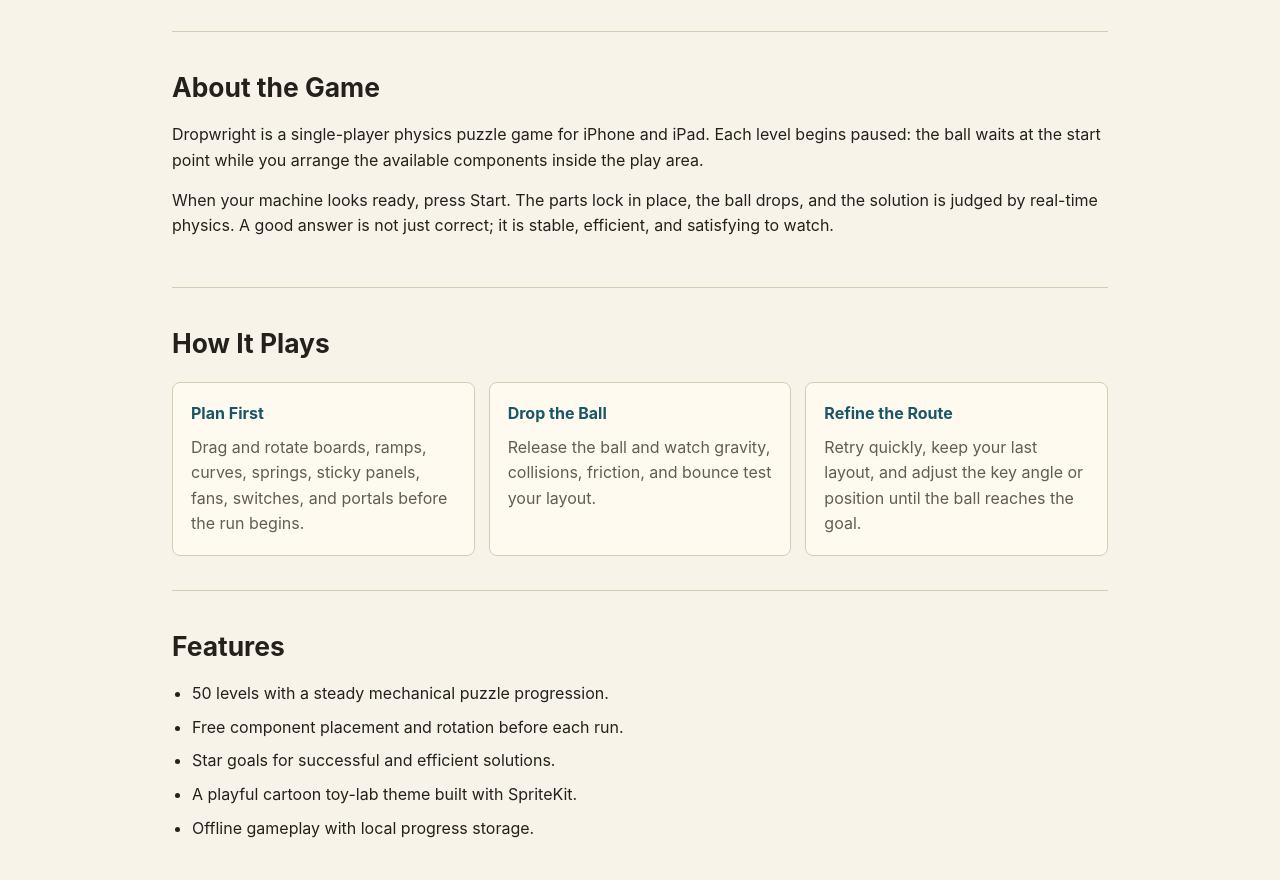
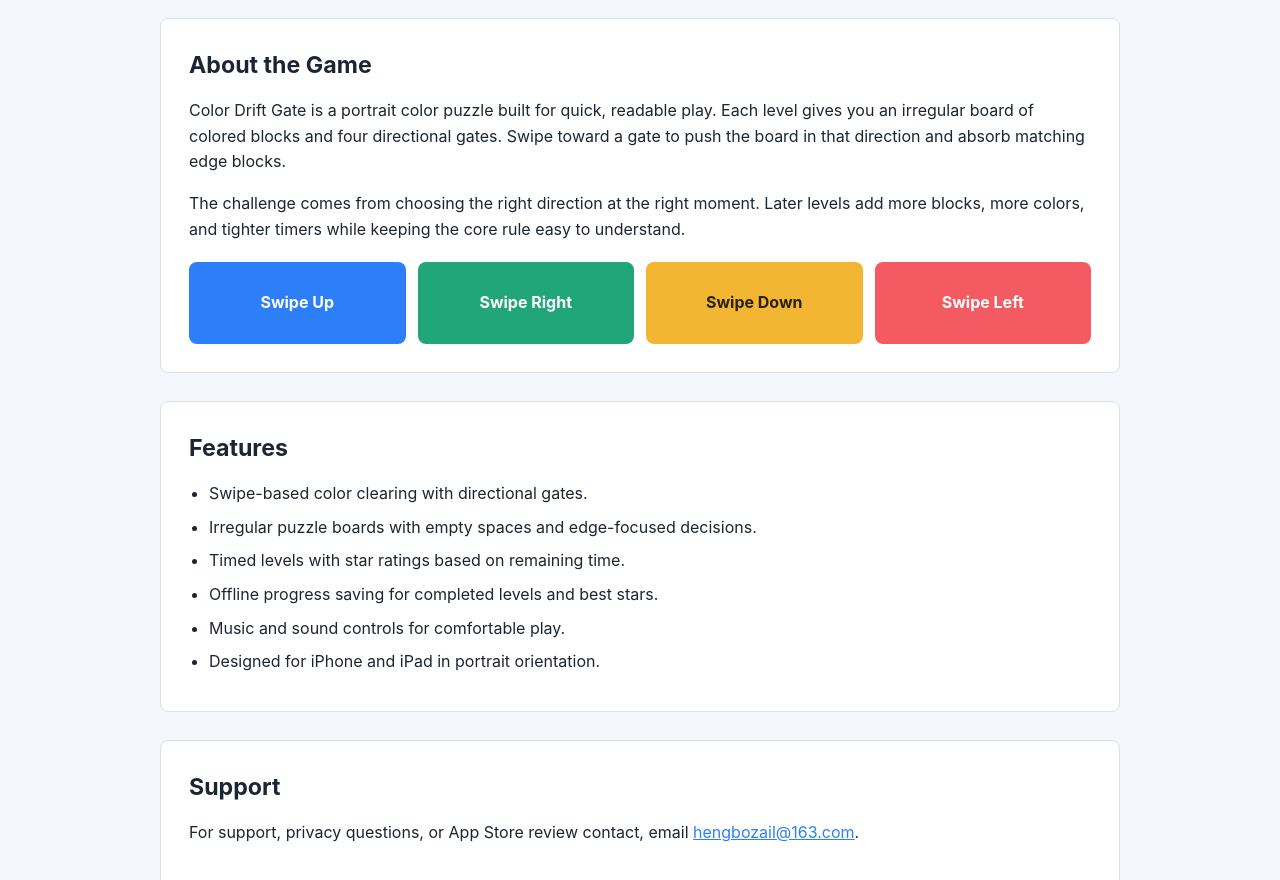
Before and after one commit to CrosswhiteHirt/ColorDriftGate, a plain HTML site: page index.html in a window 1280 px wide. Shown: the part 285-1165 px from the top of the page. Drawn offline with Linux system fonts and the light colour scheme.

Commit message:
Add files via upload

```diff
--- a/index.html
+++ b/index.html
@@ -3,17 +3,20 @@
 <head>
   <meta charset="utf-8">
   <meta name="viewport" content="width=device-width, initial-scale=1">
-  <title>Dropwright</title>
+  <title>Color Drift Gate</title>
+  <meta name="description" content="Color Drift Gate is a swipe-based color puzzle game for iPhone and iPad.">
   <style>
     :root {
       color-scheme: light;
-      --bg: #f7f3e8;
-      --ink: #24211c;
-      --muted: #625d53;
-      --panel: #fffaf0;
-      --line: #d8cbb4;
-      --accent: #2f7d8f;
-      --accent-dark: #195667;
+      --ink: #1b2533;
+      --muted: #5d6878;
+      --line: #d8e0ea;
+      --panel: #ffffff;
+      --bg: #f4f8fc;
+      --blue: #2d7ff9;
+      --green: #21a67a;
+      --yellow: #f2b632;
+      --red: #f45a62;
     }
 
     * {
@@ -28,150 +31,150 @@
       background: var(--bg);
     }
 
-    main {
-      max-width: 980px;
-      margin: 0 auto;
-      padding: 48px 22px;
-    }
-
-    .hero {
-      padding: 42px 0 34px;
+    header {
+      padding: 72px 20px 56px;
+      text-align: center;
+      background:
+        linear-gradient(90deg, rgba(45, 127, 249, 0.14), rgba(33, 166, 122, 0.14)),
+        #ffffff;
       border-bottom: 1px solid var(--line);
     }
 
-    .eyebrow {
-      margin: 0 0 12px;
-      color: var(--accent-dark);
-      font-weight: 700;
-      letter-spacing: 0.06em;
-      text-transform: uppercase;
-      font-size: 0.82rem;
+    main {
+      width: min(960px, calc(100% - 32px));
+      margin: 0 auto;
+      padding: 36px 0 56px;
     }
 
     h1 {
-      margin: 0;
-      font-size: clamp(2.4rem, 7vw, 4.8rem);
-      line-height: 1;
+      margin: 0 0 12px;
+      font-size: clamp(2.2rem, 5vw, 4rem);
+      line-height: 1.05;
     }
 
-    .lead {
-      max-width: 720px;
-      margin: 22px 0 0;
-      font-size: 1.18rem;
+    h2 {
+      margin: 0 0 14px;
+      font-size: 1.45rem;
+    }
+
+    p {
+      margin: 0 0 16px;
+    }
+
+    .tagline {
+      max-width: 680px;
+      margin: 0 auto;
+      font-size: 1.15rem;
       color: var(--muted);
     }
 
     section {
-      padding: 34px 0;
-      border-bottom: 1px solid var(--line);
+      margin: 0 0 28px;
+      padding: 28px;
+      background: var(--panel);
+      border: 1px solid var(--line);
+      border-radius: 8px;
     }
 
-    h2 {
-      margin: 0 0 14px;
-      font-size: 1.65rem;
+    .gate-row {
+      display: grid;
+      grid-template-columns: repeat(4, minmax(0, 1fr));
+      gap: 12px;
+      margin-top: 20px;
     }
 
-    p {
-      margin: 0 0 14px;
+    .gate {
+      min-height: 82px;
+      padding: 14px;
+      border-radius: 8px;
+      color: #ffffff;
+      font-weight: 700;
+      display: flex;
+      align-items: center;
+      justify-content: center;
+      text-align: center;
     }
 
-    .grid {
-      display: grid;
-      grid-template-columns: repeat(auto-fit, minmax(220px, 1fr));
-      gap: 14px;
-      margin-top: 18px;
-    }
-
-    .card {
-      border: 1px solid var(--line);
-      border-radius: 8px;
-      background: var(--panel);
-      padding: 18px;
-    }
-
-    .card h3 {
-      margin: 0 0 8px;
-      font-size: 1rem;
-      color: var(--accent-dark);
-    }
-
-    .card p {
-      margin: 0;
-      color: var(--muted);
-    }
+    .blue { background: var(--blue); }
+    .green { background: var(--green); }
+    .yellow { background: var(--yellow); color: #2a2100; }
+    .red { background: var(--red); }
 
     ul {
+      margin: 0;
       padding-left: 20px;
-      margin: 12px 0 0;
     }
 
     li {
       margin: 8px 0;
     }
 
-    a {
-      color: var(--accent);
+    footer {
+      width: min(960px, calc(100% - 32px));
+      margin: 0 auto;
+      padding: 0 0 36px;
+      color: var(--muted);
+      font-size: 0.95rem;
     }
 
-    footer {
-      padding-top: 28px;
-      color: var(--muted);
-      font-size: 0.95rem;
+    a {
+      color: var(--blue);
+    }
+
+    @media (max-width: 680px) {
+      header {
+        padding: 52px 18px 40px;
+      }
+
+      section {
+        padding: 22px;
+      }
+
+      .gate-row {
+        grid-template-columns: repeat(2, minmax(0, 1fr));
+      }
     }
   </style>
 </head>
 <body>
+  <header>
+    <h1>Color Drift Gate</h1>
+    <p class="tagline">Swipe blocks toward colorful gates, clear matching edges, and solve each timed puzzle before the board fills your focus.</p>
+  </header>
+
   <main>
-    <header class="hero">
-      <p class="eyebrow">Portrait physics puzzle</p>
-      <h1>Dropwright</h1>
-      <p class="lead">Build a clever path, rotate toy mechanisms, and release the ball into a bright mechanical lab full of gravity, bounce, friction, and timing puzzles.</p>
-    </header>
-
-    <section aria-labelledby="about-title">
-      <h2 id="about-title">About the Game</h2>
-      <p>Dropwright is a single-player physics puzzle game for iPhone and iPad. Each level begins paused: the ball waits at the start point while you arrange the available components inside the play area.</p>
-      <p>When your machine looks ready, press Start. The parts lock in place, the ball drops, and the solution is judged by real-time physics. A good answer is not just correct; it is stable, efficient, and satisfying to watch.</p>
-    </section>
-
-    <section aria-labelledby="play-title">
-      <h2 id="play-title">How It Plays</h2>
-      <div class="grid">
-        <article class="card">
-          <h3>Plan First</h3>
-          <p>Drag and rotate boards, ramps, curves, springs, sticky panels, fans, switches, and portals before the run begins.</p>
-        </article>
-        <article class="card">
-          <h3>Drop the Ball</h3>
-          <p>Release the ball and watch gravity, collisions, friction, and bounce test your layout.</p>
-        </article>
-        <article class="card">
-          <h3>Refine the Route</h3>
-          <p>Retry quickly, keep your last layout, and adjust the key angle or position until the ball reaches the goal.</p>
-        </article>
+    <section>
+      <h2>About the Game</h2>
+      <p>Color Drift Gate is a portrait color puzzle built for quick, readable play. Each level gives you an irregular board of colored blocks and four directional gates. Swipe toward a gate to push the board in that direction and absorb matching edge blocks.</p>
+      <p>The challenge comes from choosing the right direction at the right moment. Later levels add more blocks, more colors, and tighter timers while keeping the core rule easy to understand.</p>
+      <div class="gate-row" aria-label="Color gate examples">
+        <div class="gate blue">Swipe Up</div>
+        <div class="gate green">Swipe Right</div>
+        <div class="gate yellow">Swipe Down</div>
+        <div class="gate red">Swipe Left</div>
       </div>
     </section>
 
-    <section aria-labelledby="features-title">
-      <h2 id="features-title">Features</h2>
+    <section>
+      <h2>Features</h2>
       <ul>
-        <li>50 levels with a steady mechanical puzzle progression.</li>
-        <li>Free component placement and rotation before each run.</li>
-        <li>Star goals for successful and efficient solutions.</li>
-        <li>A playful cartoon toy-lab theme built with SpriteKit.</li>
-        <li>Offline gameplay with local progress storage.</li>
+        <li>Swipe-based color clearing with directional gates.</li>
+        <li>Irregular puzzle boards with empty spaces and edge-focused decisions.</li>
+        <li>Timed levels with star ratings based on remaining time.</li>
+        <li>Offline progress saving for completed levels and best stars.</li>
+        <li>Music and sound controls for comfortable play.</li>
+        <li>Designed for iPhone and iPad in portrait orientation.</li>
       </ul>
     </section>
 
-    <section aria-labelledby="support-title">
-      <h2 id="support-title">Support</h2>
-      <p>For support, feedback, or privacy questions, contact the developer account at <a href="mailto:hengbozail@163.com">hengbozail@163.com</a>.</p>
-      <p><a href="privacy.html">Read the Privacy Policy</a></p>
+    <section>
+      <h2>Support</h2>
+      <p>For support, privacy questions, or App Store review contact, email <a href="mailto:hengbozail@163.com">hengbozail@163.com</a>.</p>
     </section>
+  </main>
 
-    <footer>
-      <p>(c) 2026 hengbozail@163.com. All rights reserved.</p>
-    </footer>
-  </main>
+  <footer>
+    <p>Copyright (c) 2026 hengbozail@163.com. All rights reserved.</p>
+  </footer>
 </body>
 </html>
```
Also changed, not shown: privacy.html (+67 -79 lines).
